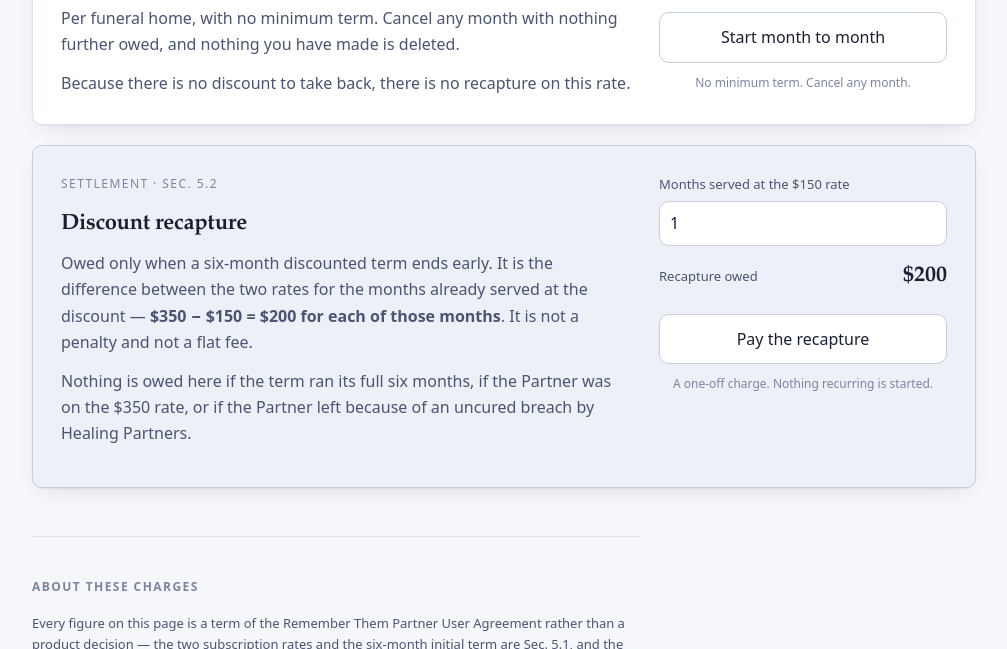
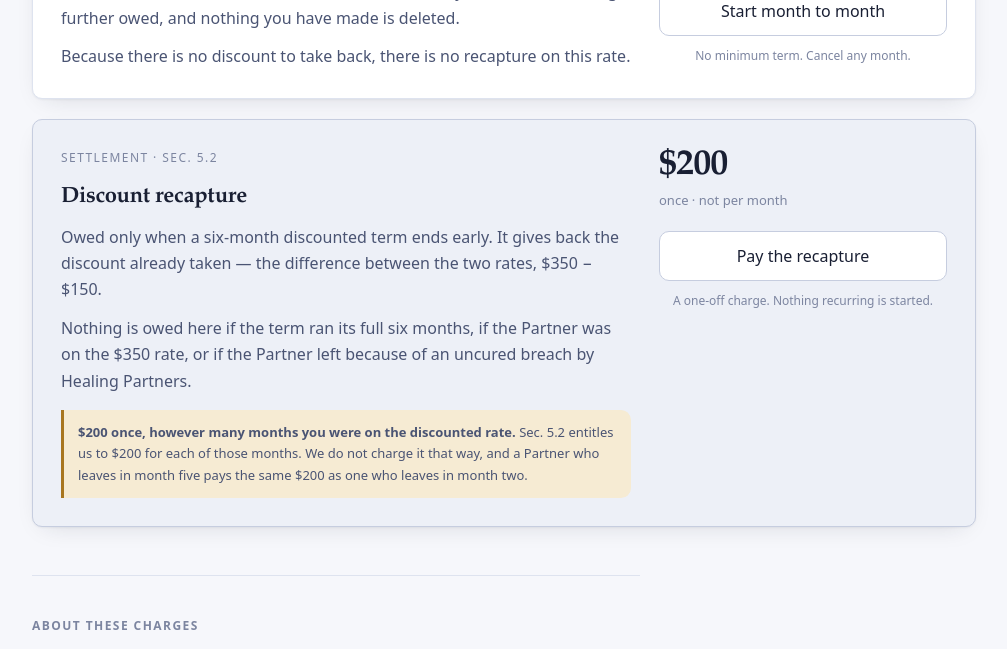
Before and after one commit to brandonjameshomer-ship-it/Healing-Partners, a plain HTML site: page pay.html in a window 1280 px wide. Shown: the part 730-1379 px from the top of the page, without its empty margins (136-1143 px from the left). Drawn offline with Linux system fonts and the light colour scheme.

Commit message:
Charge the discount recapture as a flat $200
Sec. 5.2 entitles Healing Partners to $200 for each month already served
at the discounted rate, so an exit in month four would be $800. Brandon
decided to charge $200 once regardless. That waives the rest in the
Partner's favour, so it needs no change to the signed agreement — but it
does need the site to stop promising a bigger number than it collects.

pay.html loses the months calculator and the quantity instruction: there
is nothing left to work out, and the Stripe link charging a flat $200 is
now correct rather than a shortfall. The card states the waiver plainly
so a Partner reading the agreement alongside it is not confused.

The same per-month wording is replaced everywhere else it appeared — the
pricing page and its FAQ, the funeral home page, both Shopify exports and
the README — and the partner dashboard now shows what is collected next
to what Sec. 5.2 would have allowed.

Co-Authored-By: Claude Opus 5 (1M context) <noreply@anthropic.com>
Claude-Session: https://claude.ai/code/session_01Fx3hhrDWui9r1xXqYPjhwk

```diff
--- a/pay.html
+++ b/pay.html
@@ -182,22 +182,6 @@
   }
   .item .per { font-size:var(--f-sm); color:var(--ink-3); margin:.375rem 0 1.25rem; }
   .item .go .after { font-size:var(--f-xs); color:var(--ink-3); text-align:center; margin:.625rem 0 0; }
-  .calc { margin:0 0 1.25rem; }
-  .calc label { display:block; font-size:var(--f-sm); color:var(--ink-2); margin-bottom:.375rem; }
-  .calc input {
-    width:100%; padding:.5rem .625rem; border-radius:var(--radius);
-    border:1px solid var(--line-strong); background:var(--surface);
-    color:var(--ink); font:inherit; font-variant-numeric:tabular-nums;
-  }
-  .calc input:focus-visible { outline:2px solid var(--accent); outline-offset:1px; }
-  .owed {
-    margin-top:.75rem; font-size:var(--f-sm); color:var(--ink-2);
-    display:flex; align-items:baseline; gap:.5rem;
-  }
-  .owed b {
-    font-family:var(--serif); font-size:var(--f-xl); color:var(--ink);
-    font-variant-numeric:tabular-nums; margin-left:auto;
-  }
   .note {
     border-left:3px solid var(--accent); background:var(--accent-soft);
     padding:.75rem .875rem; border-radius:0 var(--radius) var(--radius) 0;
@@ -240,7 +224,7 @@
         <div class="who">Subscription &middot; discounted rate</div>
         <h2>$150 a month, six-month term</h2>
         <p>Per funeral home. Requires automatic payment and an initial term of six months. Three days free before the first charge.</p>
-        <p>Ending the term before the six months are up means the discount already taken is recaptured &mdash; $200 for each month served at the discounted rate. That is settled below, not here.</p>
+        <p>Ending the term before the six months are up means the discount already taken is recaptured. That is a flat $200, settled below rather than here.</p>
       </div>
       <div class="go">
         <div class="price">$150</div>
@@ -273,19 +257,17 @@
       <div>
         <div class="who">Settlement &middot; Sec. 5.2</div>
         <h2>Discount recapture</h2>
-        <p>Owed only when a six-month discounted term ends early. It is the difference between the two rates for the months already served at the discount &mdash; <strong>$350 &minus; $150 = $200 for each of those months</strong>. It is not a penalty and not a flat fee.</p>
+        <p>Owed only when a six-month discounted term ends early. It gives back the discount already taken &mdash; the difference between the two rates, $350 &minus; $150.</p>
         <p>Nothing is owed here if the term ran its full six months, if the Partner was on the $350 rate, or if the Partner left because of an uncured breach by Healing Partners.</p>
-        <div class="note" id="qtyNote" hidden>
-          <strong>Set the quantity to <span id="qtyEcho">1</span> at checkout.</strong>
-          The Stripe page charges $200 per unit, so one unit is one month at the discounted rate.
+        <div class="note">
+          <strong>$200 once, however many months you were on the discounted rate.</strong>
+          Sec. 5.2 entitles us to $200 for each of those months. We do not charge it that way, and
+          a Partner who leaves in month five pays the same $200 as one who leaves in month two.
         </div>
       </div>
       <div class="go">
-        <div class="calc">
-          <label for="months">Months served at the $150 rate</label>
-          <input type="number" id="months" min="1" max="5" step="1" value="1" inputmode="numeric">
-          <div class="owed"><span>Recapture owed</span> <b id="owed">$200</b></div>
-        </div>
+        <div class="price">$200</div>
+        <div class="per">once &middot; not per month</div>
         <a class="btn" data-plan="recapture"
            href="mailto:bhomer@healingpartners.us?subject=Remember%20Them%20discount%20recapture">Pay the recapture</a>
         <p class="after">A one-off charge. Nothing recurring is started.</p>
@@ -321,8 +303,8 @@
 
      TERM_LINK      $150/month, six-month initial term (Sec. 5.1).
      MONTHLY_LINK   $350/month, month to month (Sec. 5.1).
-     RECAPTURE_LINK $200 per month served at the discount (Sec. 5.2).
-                    Priced per unit, so the payer sets the quantity.
+     RECAPTURE_LINK The Sec. 5.2 discount recapture, charged as a flat
+                    $200 once. See the note below before changing it.
 
      Any one left empty falls back to the email address already on its
      button. Never leave a customer a button that goes nowhere.
@@ -331,7 +313,13 @@
   var MONTHLY_LINK   = "https://buy.stripe.com/fZu14h1BabA9bJJ5otbsc01";
   var RECAPTURE_LINK = "https://buy.stripe.com/14AfZb93C1ZzdRR6sxbsc03";
 
-  var RECAPTURE_PER_MONTH = 350 - 150;   /* Sec. 5.2 arithmetic, not a price */
+  /* Sec. 5.2 entitles Healing Partners to (350 - 150) for EACH month served
+     at the discounted rate, so an exit in month four would be $800. Brandon
+     chose to charge a flat $200 instead, whatever the number of months. That
+     is a deliberate waiver of the rest, not a miscalculation -- it undercharges
+     in Healing Partners' own favour only, so it costs the Partner nothing and
+     needs no change to the signed agreement. Do not "fix" it back to a
+     per-month figure without asking him. */
 
   /* A Partner arriving from an invoice can carry ?ref=<partner> so the
      payment can be matched back to them in Stripe. */
@@ -352,28 +340,6 @@
   wire("monthly", MONTHLY_LINK);
   wire("recapture", RECAPTURE_LINK);
 
-  /* The recapture is per month served, so a single flat charge would
-     under-collect from everyone who left after month one. Show the real
-     total and the quantity that produces it. */
-  var months = document.getElementById("months");
-  var owed   = document.getElementById("owed");
-  var note   = document.getElementById("qtyNote");
-  var echo   = document.getElementById("qtyEcho");
-
-  function recalc() {
-    var n = Math.min(5, Math.max(1, Math.round(Number(months.value) || 1)));
-    owed.textContent = "$" + (n * RECAPTURE_PER_MONTH).toLocaleString("en-US");
-    echo.textContent = n;
-    note.hidden = !RECAPTURE_LINK || n < 2;
-  }
-
-  months.addEventListener("input", recalc);
-  months.addEventListener("change", function () {
-    var n = Math.min(5, Math.max(1, Math.round(Number(months.value) || 1)));
-    months.value = n;
-    recalc();
-  });
-  recalc();
 })();
 </script>
 
```
Also changed, not shown: dashboard/partners.html (+5 -5 lines), for-funeral-homes.html (+4 -4 lines), pricing.html (+3 -3 lines), shopify/for-funeral-homes.body.html (+1 -1 lines), shopify/for-funeral-homes.page.html (+3 -3 lines), README.md.
